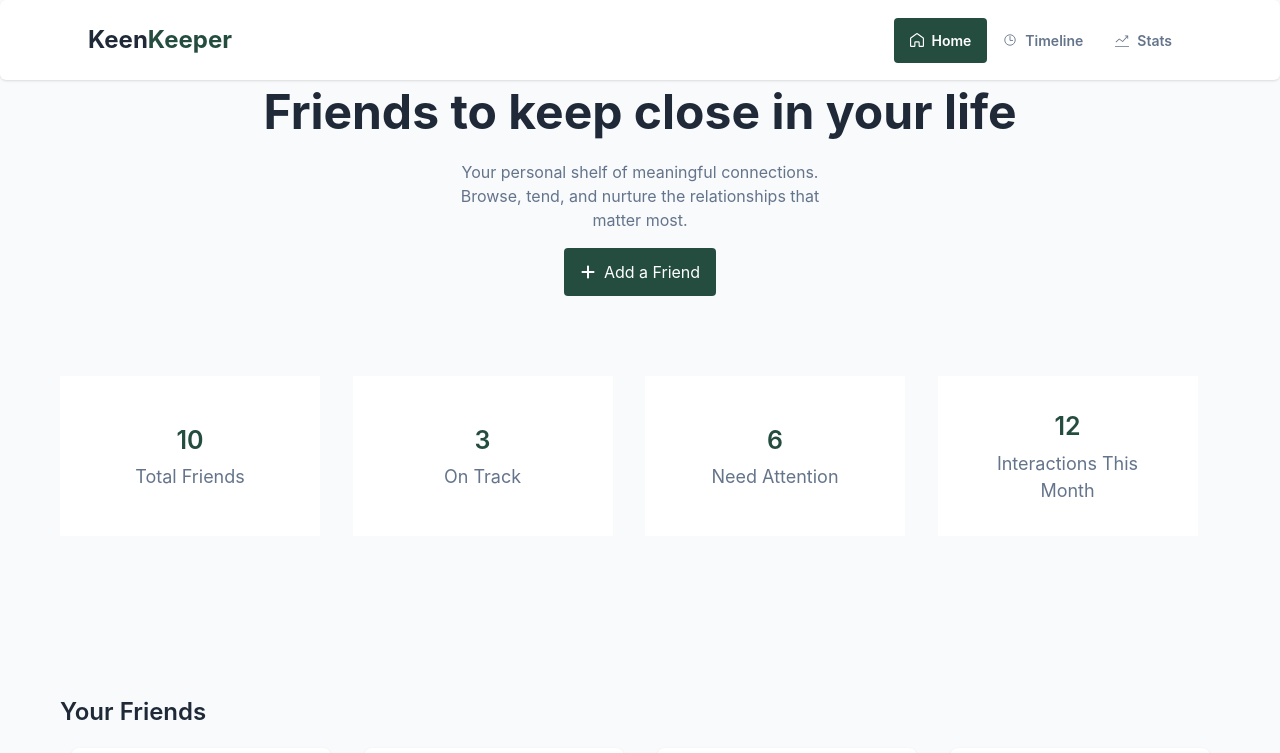
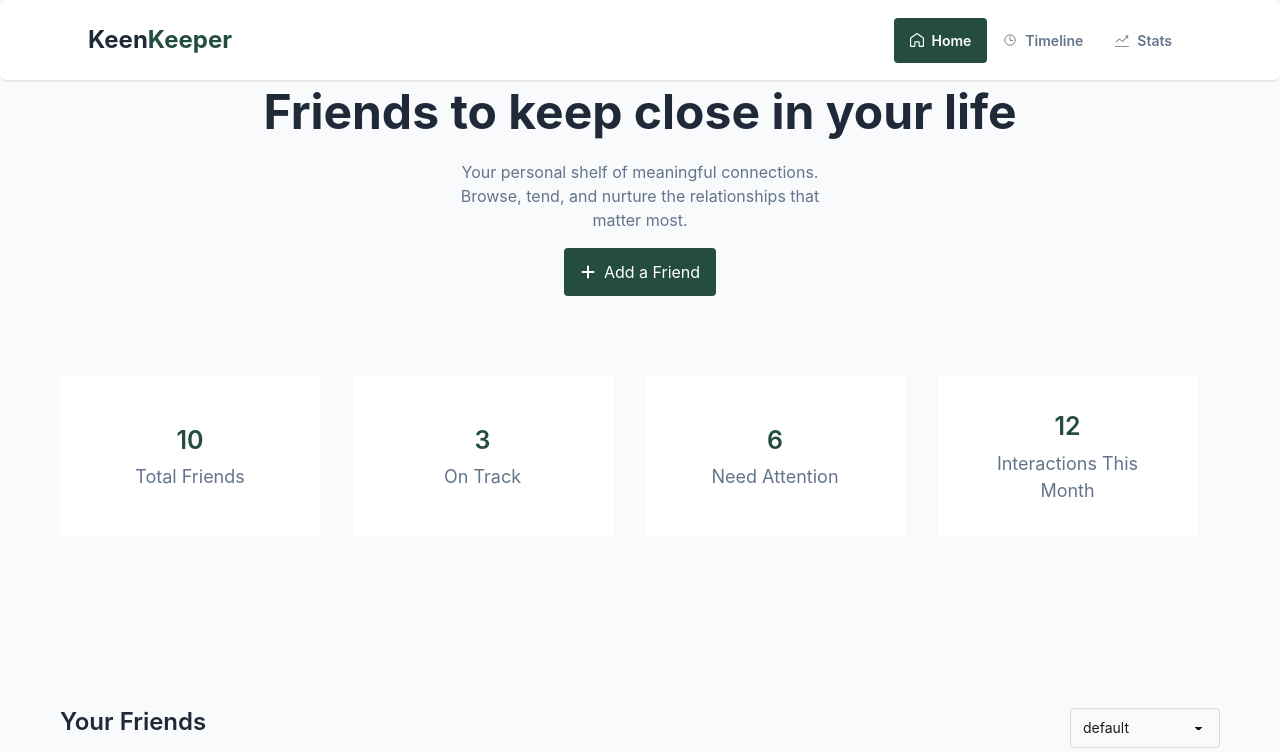
Before and after one commit to abdul-korim-web/keenkeeper, a React (Vite) app: page / in a window 1280 px wide. Shown: the top 753 px of the page. Built offline with nearby package versions, Linux system fonts and the light colour scheme.

Commit message:
friends card  sorting added

```diff
--- a/src/Components/Friend.jsx
+++ b/src/Components/Friend.jsx
@@ -1,16 +1,46 @@
-import React, { Suspense, use } from "react";
+import React, { Suspense, use, useEffect, useState } from "react";
 import FriendCard from "./FriendCard";
 import Loading from "./Loading";
 const fetchFriensdData = fetch("/data/friends.json").then((res) => res.json());
 const Friend = () => {
   const friends = use(fetchFriensdData);
+  const [selectValue, setSelectValue] = useState("default");
+  const [SortFriendData, setsortFriendData] = useState(friends);
+  const getSortData = () => {
+    if (selectValue == "default") {
+     return setsortFriendData(friends);
+    }
+    if (selectValue == "newest") {
+     const sortData = [...friends].sort((a,b)=>new Date(a.next_due_date) - new Date(b.next_due_date))
+     setsortFriendData(sortData)
+    }
+    if (selectValue == "oldest") {
+     const sortData = [...friends].sort((a,b)=>new Date(b.next_due_date) - new Date(a.next_due_date))
+     setsortFriendData(sortData)
+    }
+
+  };
+  useEffect(() => {
+    getSortData()
+  }, [selectValue]);
 
   return (
     <div className="max-w-[1200px] mx-auto mt-10 px-5 py-10 md:py-20 cursor-pointer">
-      <h2 className="text-2xl text-[#1F2937] font-semibold">Your Friends</h2>
-      <Suspense fallback={<Loading/>}>
+      <div className="flex justify-between items-center">
+        <h2 className="text-2xl text-[#1F2937] font-semibold">Your Friends</h2>
+        <select
+          onChange={(e) => setSelectValue(e.target.value)}
+          defaultValue="Filter timeline"
+          className="select border outline-none border-[#9696A2]/30 mt-3 bg-[#F8FAFC] cursor-pointer w-[100px] md:w-[150px] "
+        >
+          <option>default</option>
+          <option>newest</option>
+          <option>oldest</option>
+        </select>
+      </div>
+      <Suspense fallback={<Loading />}>
         <div className="mt-5 grid grid-cols-2 justify-items-center gap-3 md:grid-cols-4">
-          {friends.map((friend, index) => (
+          {SortFriendData.map((friend, index) => (
             <FriendCard key={index} friend={friend} />
           ))}
         </div>
--- a/src/Components/TimeLines.jsx
+++ b/src/Components/TimeLines.jsx
@@ -33,7 +33,7 @@ const TimeLines = () => {
         defaultValue="Filter timeline"
         className="select border outline-none border-[#9696A2]/30 mt-3 bg-[#F8FAFC] cursor-pointer "
       >
-        <option  className="text-[#64748b]">
+        <option  >
           All
         </option>
         <option>Video</option>
```
